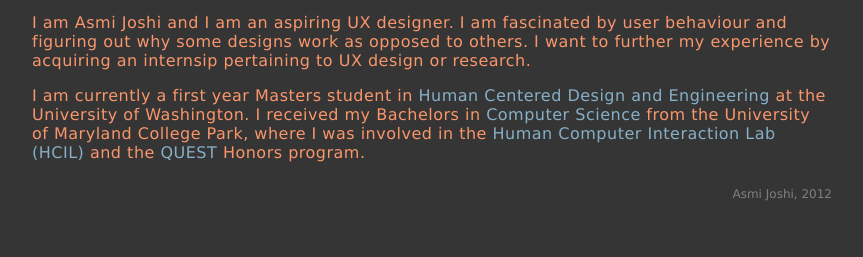
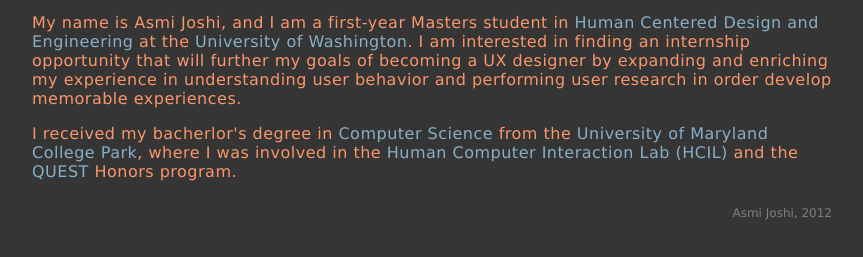
Before and after one commit to asmij/Website, a plain HTML site: page index.htm in a window 1280 px wide. Shown: the part 149-406 px from the top of the page, without its empty margins (208-1071 px from the left). Drawn offline with Linux system fonts and the light colour scheme.

Commit message:
Edited content

```diff
--- a/index.htm
+++ b/index.htm
@@ -39,12 +39,13 @@
 
 	<!-- Main content area -->
 	<div id="main">
-		<p> I am Asmi Joshi and I am an aspiring UX designer. I am fascinated by user behaviour and figuring
-			out why some designs work as opposed to others. I want to further my experience by acquiring an internsip
-			pertaining to UX design or research.</p>
-		<p> I am currently a first year Masters student in <a href="http://hcde.washington.edu">Human Centered Design and Engineering</a>
-			at the University of Washington. I received my Bachelors in
-			<a href="http://www.cs.umd.edu/">Computer Science</a> from the University of Maryland College Park, where I was involved
+		<p> My name is Asmi Joshi, and I am a first-year Masters student in <a href="http://hcde.washington.edu">
+			Human Centered Design and Engineering</a> at the <a href="www.washington.edu">University of Washington</a>.
+			I am interested in finding an internship opportunity that will further my goals of becoming a UX designer
+			by expanding and enriching my experience in understanding user behavior and performing user research in order
+			develop	memorable experiences.</p>
+		<p> I received my bacherlor's degree in <a href="http://www.cs.umd.edu/">Computer Science</a>
+			from the <a href="www.umd.edu">University of Maryland College Park</a>, where I was involved
 			in the <a href="http://www.cs.umd.edu/hcil/">Human Computer Interaction Lab (HCIL)</a> and
 			the <a href="http://www.rhsmith.umd.edu/quest/">QUEST</a> Honors program.
 		</p>
```
